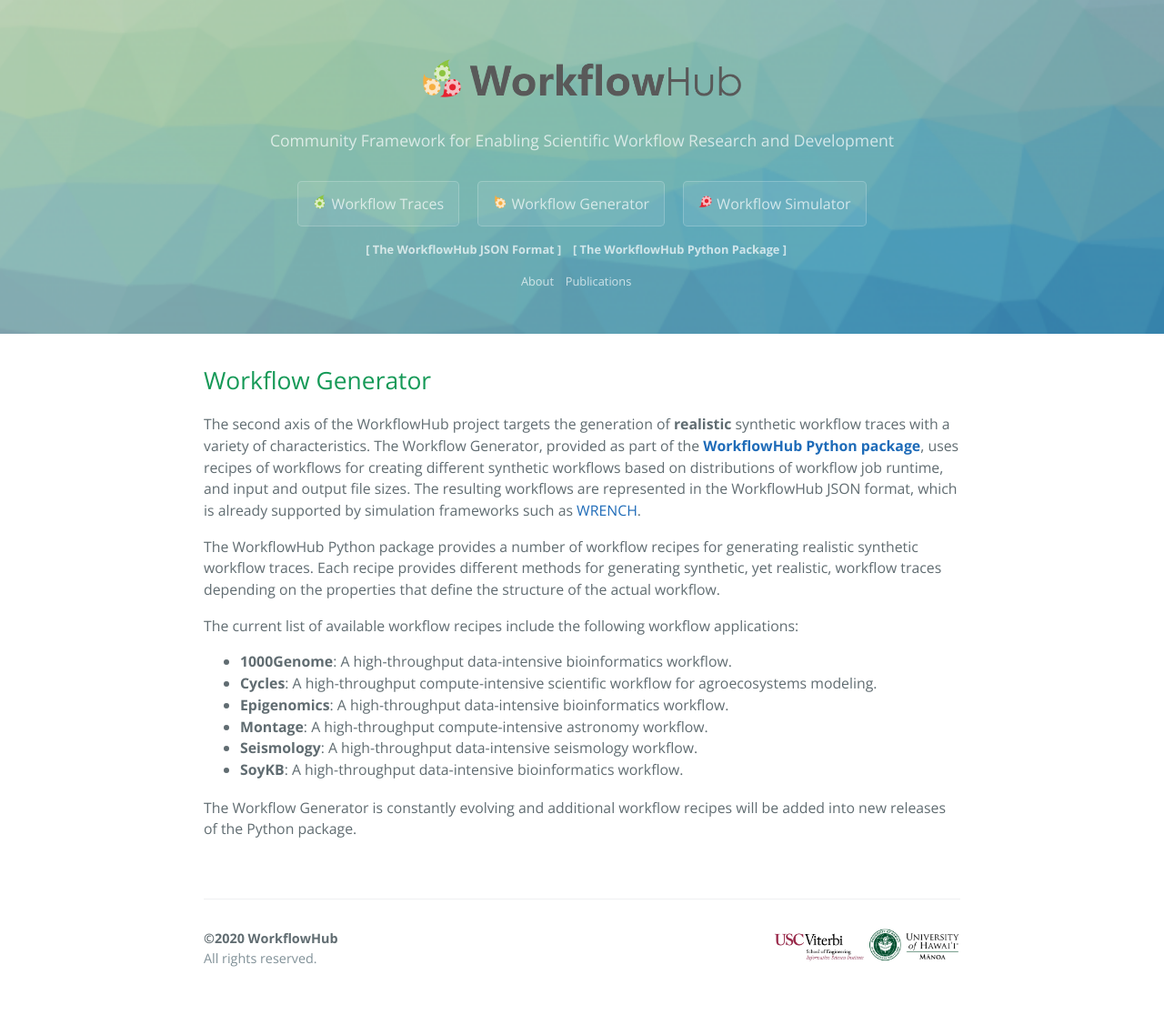
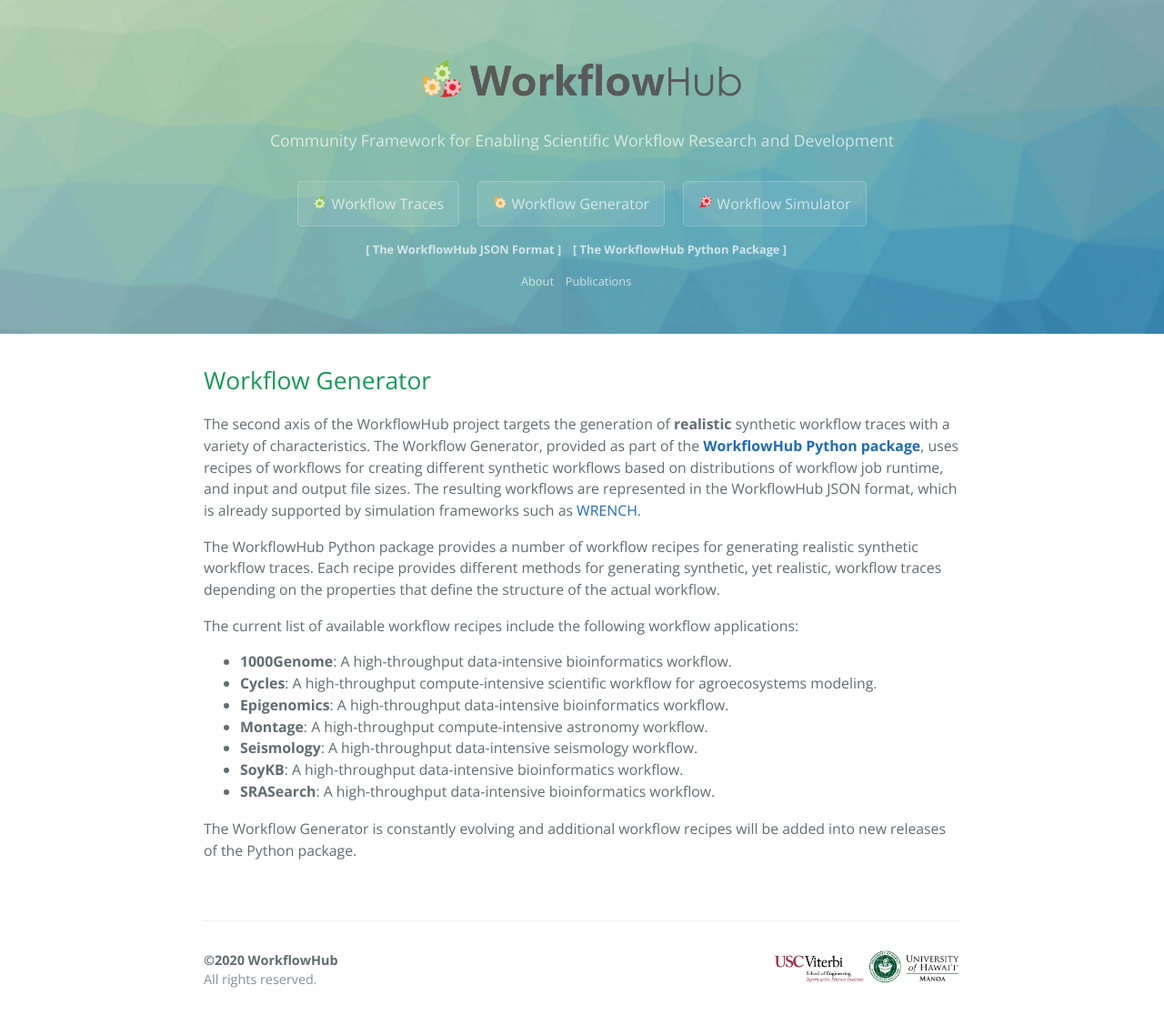
Before and after one commit to workflowhub/workflowhub.github.io, a Jekyll site: the page built from generator.md, in a window 1280 px wide. Shown: the whole page at 91% size. Built offline with Jekyll 4.4.1, drawn with Linux system fonts in a browser that asks for light colours; before the commit the page ends 1092 px from its top, so only the background shows below that.

Commit message:
Update generator.md

```diff
--- a/generator.md
+++ b/generator.md
@@ -34,6 +34,7 @@ workflow applications:
 - **Montage**: A high-throughput compute-intensive astronomy workflow.
 - **Seismology**: A high-throughput data-intensive seismology workflow.
 - **SoyKB**: A high-throughput data-intensive bioinformatics workflow.
+- **SRASearch**: A high-throughput data-intensive bioinformatics workflow.
 
 The Workflow Generator is constantly evolving and additional workflow
 recipes will be added into new releases of the Python package.
```
